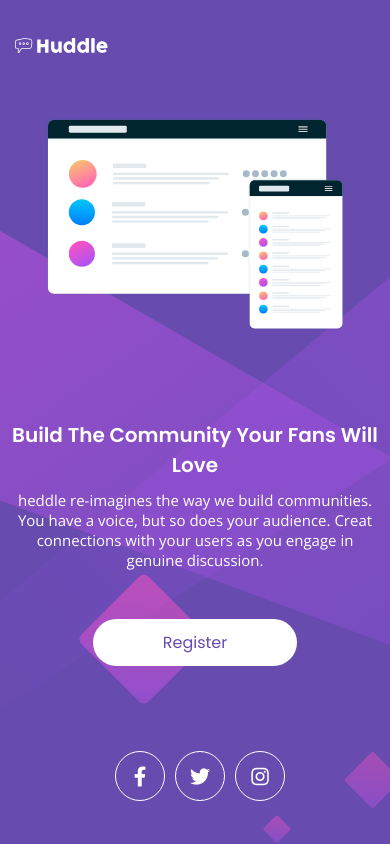
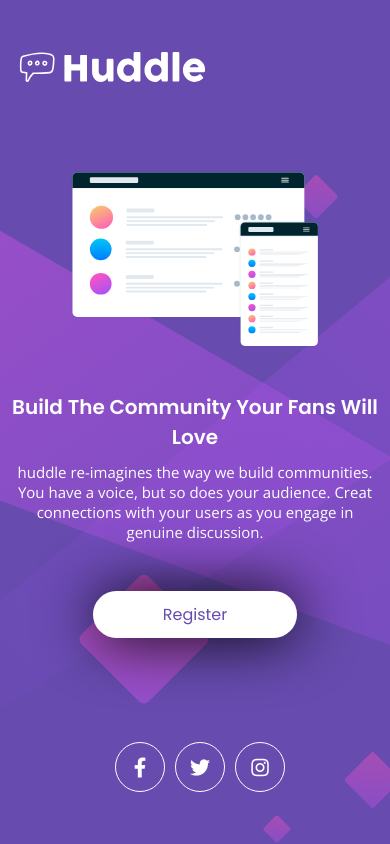
Before and after one commit to lopppes/huddle-landing-page-avancado, a plain HTML site: page index.html in a window 390 px wide. Drawn offline with nearby package versions, Linux system fonts and the light colour scheme.

Commit message:
atualizando responsividade, adicionando pasta src e corrigindo erros do css

```diff
--- a/index.html
+++ b/index.html
@@ -5,11 +5,12 @@
     <meta http-equiv="X-UA-Compatible" content="IE=edge">
     <meta name="viewport" content="width=device-width, initial-scale=1.0">
 
-    <link rel="shortcut icon" href="./images/favicon-32x32.png" type="image/x-icon">
-    <link rel="stylesheet" href="style.css">
-    <link rel="stylesheet" href="variables.css">
-    <link rel="stylesheet" href="reset.css">
-    <link rel="stylesheet" href="responsivo.css">
+
+    <link rel="stylesheet" href="src/style.css">
+    <link rel="stylesheet" href="src/variables.css">
+    <link rel="stylesheet" href="src/reset.css">
+    <link rel="stylesheet" href="src/responsivo.css">
+    <link rel="shortcut icon" href="images/favicon-32x32.png" type="image/x-icon">
 
     <title>Huddle</title>
 
@@ -24,18 +25,18 @@
         <header>
 
             <a href="#">
-                <img src="./images/logo.svg" alt="logo">
+                <img src="images/logo.svg" alt="logo">
             </a>
 
         </header>
 
         <section class="imagem-esquerda">
 
-        <div class="imagem-da-esquerda">
+            <div class="imagem-da-esquerda">
 
-            <img src="./images/illustration-mockups.svg" alt="imagem menu">
+            <img src="images/illustration-mockups.svg" alt="imagem menu">
 
-        </div>
+            </div>
 
         <section class="imagem-direita">
 
@@ -43,7 +44,7 @@
 
             <h1>Build The Community Your Fans Will Love</h1>
 
-            <p>heddle re-imagines the way we build communities. You have a voice, but so does your audience. Creat connections with your users as you engage in genuine discussion.</p>
+            <p>huddle re-imagines the way we build communities. You have a voice, but so does your audience. Creat connections with your users as you engage in genuine discussion.</p>
 
             <a href="./segundo.html">Register</a>
 
--- a/responsivo.css
+++ b/src/responsivo.css
@@ -1,11 +1,6 @@
 @media (max-width: 1100px){
-    header > a > img{
-        width: 150px;
-        margin-bottom: 10px;
-
-    }
     .imagem-da-esquerda > img{
-        width: 300px;
+        width: 450px;
 
     }
     .imagem-esquerda{
@@ -13,23 +8,36 @@
         text-align: center;
 
     }
+    .imagem-direita{
+        margin-top: 0px;
+
+    }
     .direita > h1{
         font-size: 30px;
+    }
+    .direita > p{
+        margin-left: 100px;
+        margin-right: 100px;
     }
 }
 
 @media (max-width: 700px){
 
     body{
-        background-image: url(./images/bg-mobile.svg);
+        background-image: url(../images/bg-mobile.svg);
     }
-    .imagem-esquerda> img{
-        width: 100%;
+    .imagem-da-esquerda > img{
+        width: 300px;
+
     }
 
     .direita > h1{
         font-size: 20px;
 
+    }
+    .direita > p{
+        margin-left: 60px;
+        margin-right: 60px;
     }
     .direita > a{
         padding: 12px 70px;
@@ -39,10 +47,11 @@
         justify-content: center;
         margin-top: 50px;
     }
+
 }
 @media (max-width: 475px){
     header > a > img{
-        width: 100px;
+        width: 200px;
         margin-bottom: 10px;
 
     }
@@ -51,4 +60,12 @@
         font-size: 15px;
 
     }
+    .imagem-da-esquerda > img{
+        width: 250px;
+
+    }
+    .direita > p{
+        margin-left: 5px;
+        margin-right: 5px;
+    }
 }
--- a/style.css
+++ b/src/style.css
@@ -2,11 +2,11 @@
 
 body{
     background-color: var(--Violet);
-    background-image: url(./images/bg-desktop.svg);
+    background-image: url(../images/bg-desktop.svg);
     background-repeat: no-repeat;
     background-size: cover;
     color: #ffffff;
-    height: 100vh;
+    min-height: 100vh;
 
 }
 main{
@@ -59,6 +59,7 @@ header > a > img{
     margin-bottom: 60px;
     font-weight: 400;
 
+
 }
 .direita > a{
     background-color: #ffffff;
@@ -67,6 +68,7 @@ header > a > img{
     border-radius: 25px;
     font-family: 'Poppins', sans-serif;
     transition: 0.3s ease-in-out;
+    box-shadow: 1px 1px 60px 0px black;
 
 }
 .direita > a:hover{
```
Also changed, not shown: segundo.html (+4 -4 lines), src/reset.css (renamed from reset.css), src/segundo.css (renamed from segundo.css), src/variables.css (renamed from variables.css).
